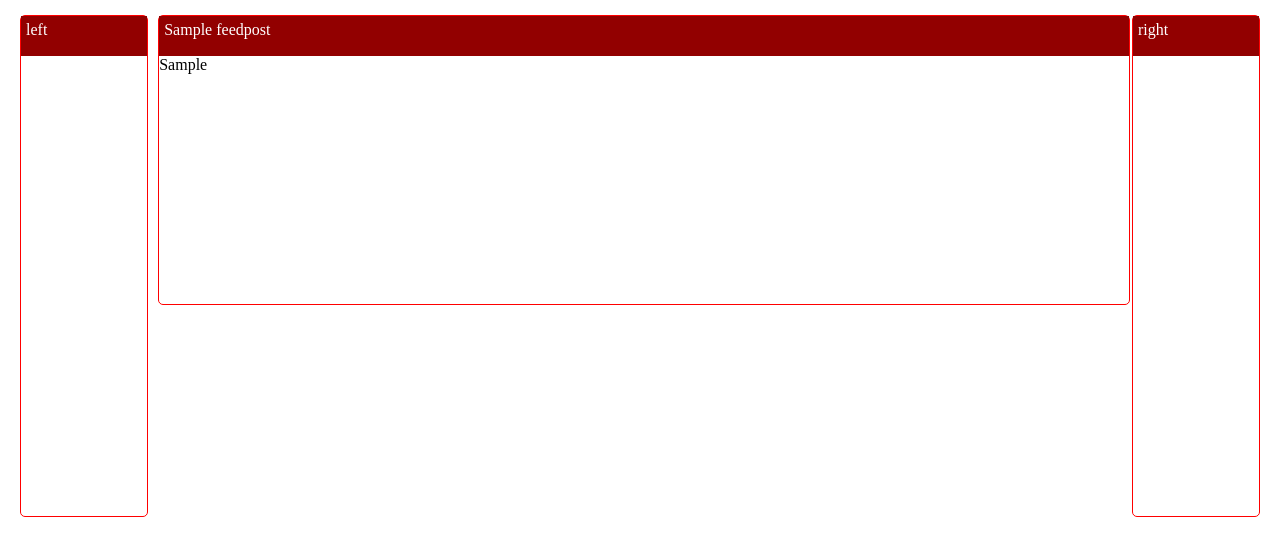
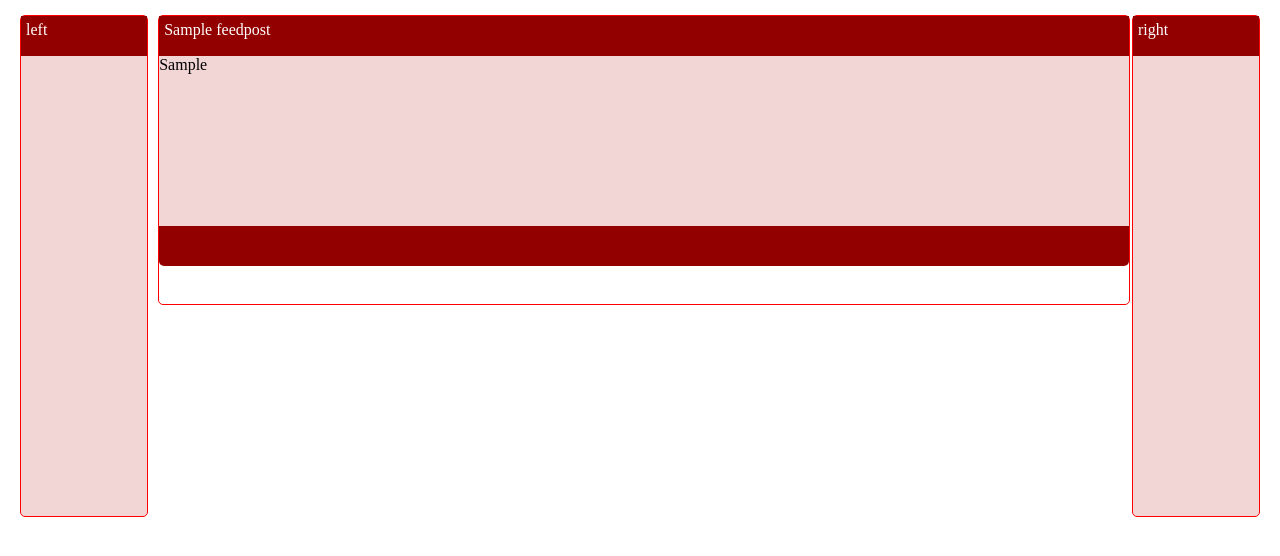
Before and after one commit to njszki-2016-14sz/szegedi-hideout, a PHP site: page /feed.php in a window 1280 px wide. Shown: the part 60-616 px from the top of the page. Run offline with PHP 8.4, Linux system fonts and the light colour scheme; the visitor is signed in with stand-in values (Sample User, id 1); tables that the repository leaves empty or names only in its code hold one stand-in row (values such as "Sample post").

Commit message:
some styleing

```diff
--- a/base.css
+++ b/base.css
@@ -75,6 +75,7 @@ body
 	float:left;
 	width:10%;
 	height:500px;
+	background-color:#f2d5d5;
 }
 #rightsidebar
 {
@@ -85,6 +86,7 @@ body
 	width:10%;
 	height:500px;
 	margin-right:20px;
+	background-color:#f2d5d5;
 
 }
 .feed
@@ -117,3 +119,16 @@ body
 	float:left;
 	width:77%;
 }
+.feedfooter
+{
+	background-color: #920000;
+	height:40px;
+	border-bottom-right-radius: 5px;
+	border-bottom-left-radius: 5px;
+}
+.feedcontent
+{
+	height:170px;
+	background-color:#f2d5d5;
+
+}
--- a/feed.php
+++ b/feed.php
@@ -81,7 +81,12 @@ if($_SERVER["REQUEST_METHOD"]=="POST"&&isset($_POST['phpmyadmin']))
 					<div class="titlebar">
 					<p class="titlebar-title"><?= $record['posttitle']?></p>
 					</div>
+				<div class="feedcontent">
 				<?=$record['post']?>
+				</div>
+				<div class="feedfooter">
+
+				</div>
 				</div>
 
 
```
